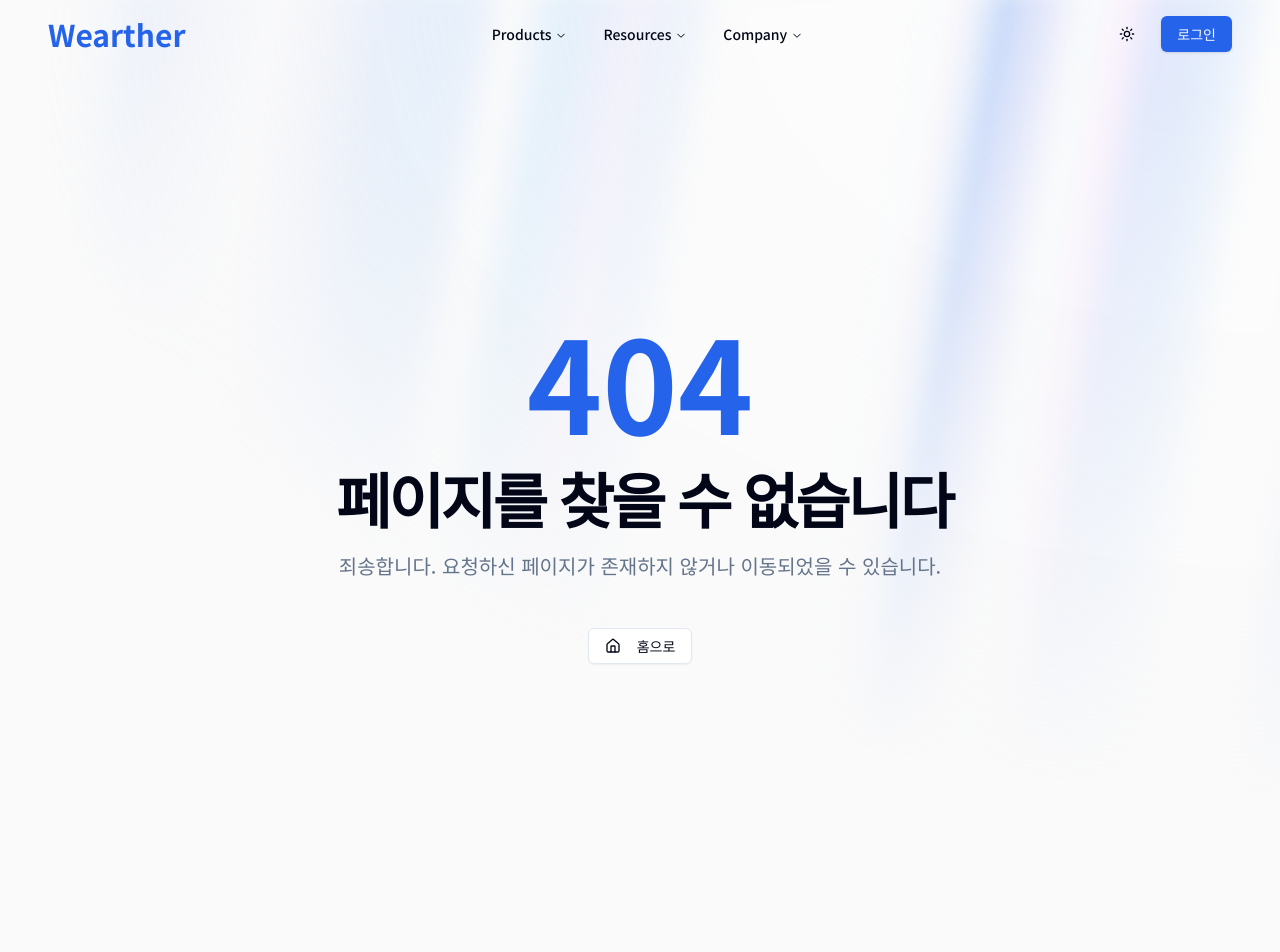
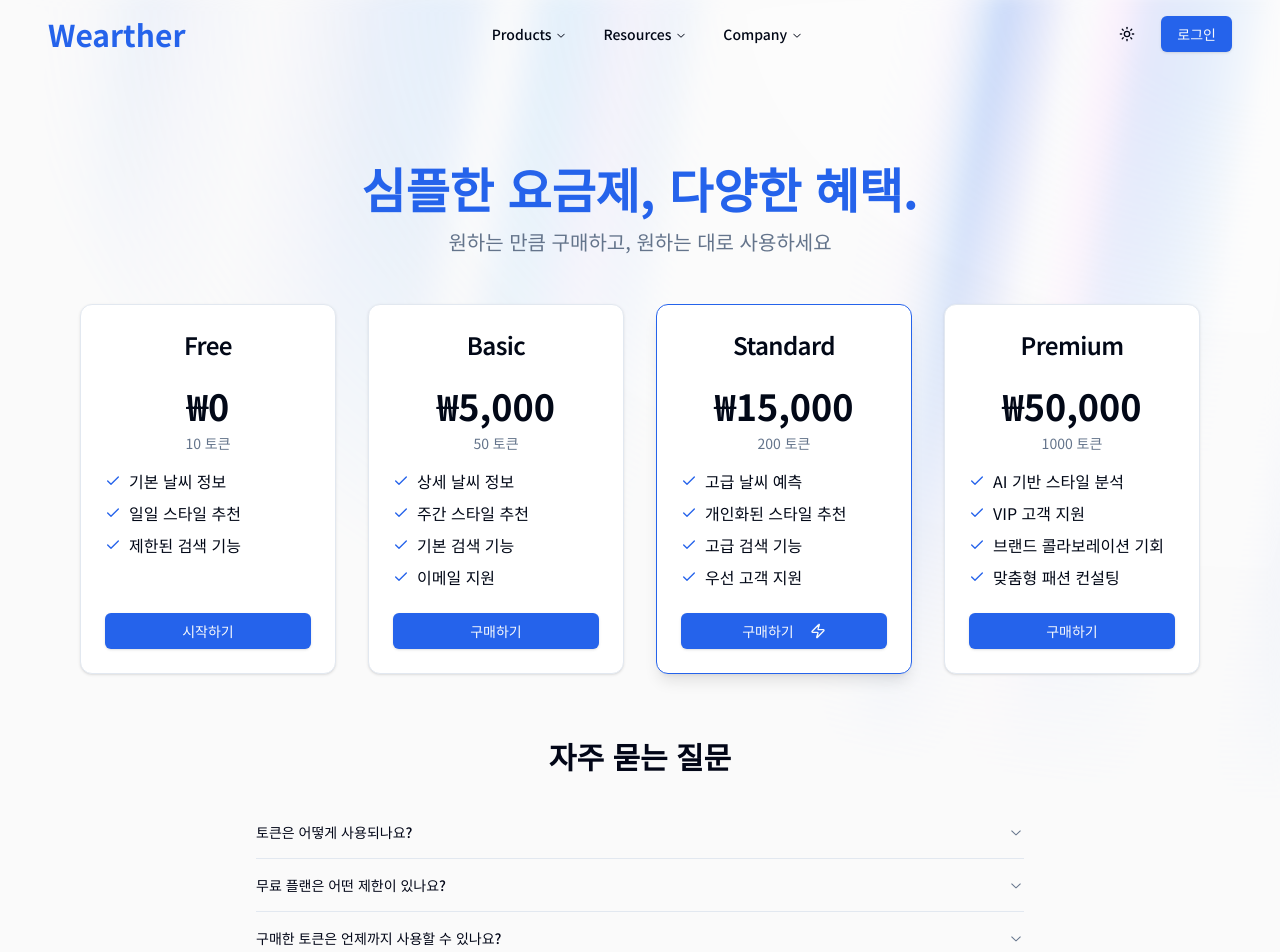
Before and after one commit to Team-INT/Wearther, a Next.js app: page /resources/pricing in a window 1280 px wide. Before the commit this address had no page. Shown: the top 952 px of the page. Built offline with nearby package versions, Linux system fonts and the light colour scheme.

Commit message:
페이지 추가

```diff
--- a/src/app/_components/MainTodayWeather.tsx
+++ b/src/app/_components/MainTodayWeather.tsx
@@ -12,7 +12,7 @@ export default async function MainTodayWeather({weatherData}: MainTodayWeatherPr
   const now: Dayjs = dayjs();
 
   console.log(weatherData);
-  if (!weatherData) return <div>데이터 호출 문제 발생</div>;
+  if (!weatherData) return <div>현재 제공된 날씨 데이터가 없습니다.</div>;
 
   return (
     <div className="bg-secondary/50 rounded-lg p-4">
--- a/src/app/pricing/page.tsx
+++ /dev/null
@@ -1,5 +0,0 @@
-import React from "react";
-
-export default function PricingPage() {
-  return <div>PricingPage</div>;
-}
--- /dev/null
+++ b/src/app/resources/pricing/page.tsx
@@ -0,0 +1,162 @@
+"use client";
+
+import {Button} from "@/components/ui/button";
+import {
+  Card,
+  CardContent,
+  CardDescription,
+  CardFooter,
+  CardHeader,
+  CardTitle,
+} from "@/components/ui/card";
+import {
+  Accordion,
+  AccordionContent,
+  AccordionItem,
+  AccordionTrigger,
+} from "@/components/ui/accordion";
+import {Badge} from "@/components/ui/badge";
+import {Check, Zap} from "lucide-react";
+
+const pricingPlans = [
+  {
+    name: "Free",
+    price: "0",
+    tokens: 10,
+    features: ["기본 날씨 정보", "일일 스타일 추천", "제한된 검색 기능"],
+    badge: "시작하기",
+    popular: false,
+  },
+  {
+    name: "Basic",
+    price: "5,000",
+    tokens: 50,
+    features: ["상세 날씨 정보", "주간 스타일 추천", "기본 검색 기능", "이메일 지원"],
+    badge: "구매하기",
+    popular: false,
+  },
+  {
+    name: "Standard",
+    price: "15,000",
+    tokens: 200,
+    features: ["고급 날씨 예측", "개인화된 스타일 추천", "고급 검색 기능", "우선 고객 지원"],
+    badge: "구매하기",
+    popular: true,
+  },
+  {
+    name: "Premium",
+    price: "50,000",
+    tokens: 1000,
+    features: [
+      "AI 기반 스타일 분석",
+      "VIP 고객 지원",
+      "브랜드 콜라보레이션 기회",
+      "맞춤형 패션 컨설팅",
+    ],
+    badge: "구매하기",
+    popular: false,
+  },
+];
+
+const faqs = [
+  {
+    question: "토큰은 어떻게 사용되나요?",
+    answer:
+      "토큰은 스타일 추천, 날씨 정보 조회, 고급 검색 기능 등 서비스 이용 시 사용됩니다. 각 기능마다 필요한 토큰 수가 다르며, 사용 내역은 계정 페이지에서 확인할 수 있습니다.",
+  },
+  {
+    question: "무료 플랜은 어떤 제한이 있나요?",
+    answer:
+      "무료 플랜은 기본적인 기능을 제공하지만, 일일 사용량과 고급 기능에 제한이 있습니다. 더 많은 기능과 사용량이 필요하시다면 유료 플랜을 고려해보세요.",
+  },
+  {
+    question: "구매한 토큰은 언제까지 사용할 수 있나요?",
+    answer:
+      "구매한 토큰은 만료 기간이 없어 언제든지 사용하실 수 있습니다. 단, 서비스 정책 변경 시 사전 공지를 통해 변경될 수 있습니다.",
+  },
+  {
+    question: "토큰을 추가로 구매할 수 있나요?",
+    answer:
+      '네, 언제든지 추가 토큰을 구매하실 수 있습니다. 마이페이지의 "토큰 충전" 메뉴를 통해 원하는 만큼 구매가 가능합니다.',
+  },
+  {
+    question: "환불 정책은 어떻게 되나요?",
+    answer:
+      "미사용 토큰에 한해 구매 후 14일 이내에 전액 환불이 가능합니다. 부분 사용한 경우, 잔여 토큰에 대해 환불해 드립니다.",
+  },
+];
+
+export default function PricingPage() {
+  return (
+    <div className="min-h-screen p-4 md:p-8">
+      <div className="max-w-7xl mx-auto">
+        <div className="text-center mb-12">
+          <h2 className="text-4xl md:text-5xl font-bold text-primary mb-4">
+            {" "}
+            심플한 요금제, 다양한 혜택.{" "}
+          </h2>{" "}
+          <p className="text-xl text-muted-foreground mb-6">
+            {" "}
+            원하는 만큼 구매하고, 원하는 대로 사용하세요{" "}
+          </p>
+        </div>
+
+        <div className="grid grid-cols-1 md:grid-cols-2 lg:grid-cols-4 gap-8 mb-16">
+          {pricingPlans.map((plan) => (
+            <Card
+              key={plan.name}
+              className={`flex flex-col ${plan.popular ? "border-primary shadow-lg" : ""}`}
+            >
+              <CardHeader className="text-center">
+                <CardTitle className="text-2xl">{plan.name}</CardTitle>
+                {/* <CardDescription>
+                  {plan.popular && <Badge className="mb-2">가장 인기 있는 플랜</Badge>}
+                </CardDescription> */}
+              </CardHeader>
+              <CardContent className="flex-grow">
+                <div className="text-center">
+                  <div className="text-4xl font-bold mb-2">₩{plan.price}</div>
+                  <div className="text-sm font-normal text-muted-foreground mb-4">
+                    {plan.tokens} 토큰
+                  </div>
+                </div>
+                <ul className="space-y-2">
+                  {plan.features.map((feature, index) => (
+                    <li key={index} className="flex items-center">
+                      <Check className="mr-2 h-4 w-4 text-primary flex-shrink-0" />
+                      <span>{feature}</span>
+                    </li>
+                  ))}
+                </ul>
+              </CardContent>
+              <CardFooter>
+                <Button className="w-full">
+                  {plan.badge}
+                  {plan.popular && <Zap className="ml-2 h-4 w-4" />}
+                </Button>
+              </CardFooter>
+            </Card>
+          ))}
+        </div>
+
+        <div className="mb-16">
+          <h2 className="text-3xl font-bold text-center mb-8">자주 묻는 질문</h2>
+          <Accordion type="single" collapsible className="w-full max-w-3xl mx-auto">
+            {faqs.map((faq, index) => (
+              <AccordionItem key={index} value={`item-${index}`}>
+                <AccordionTrigger>{faq.question}</AccordionTrigger>
+                <AccordionContent>{faq.answer}</AccordionContent>
+              </AccordionItem>
+            ))}
+          </Accordion>
+        </div>
+
+        <div className="text-center">
+          <h2 className="text-2xl font-bold mb-4">아직 궁금한 점이 있으신가요?</h2>
+          <p className="mb-4">저희 고객 지원 팀이 언제나 도와드리겠습니다.</p>
+          <Button variant="outline">문의하기</Button>
+        </div>
+      </div>
+    </div>
+  );
+}
```
